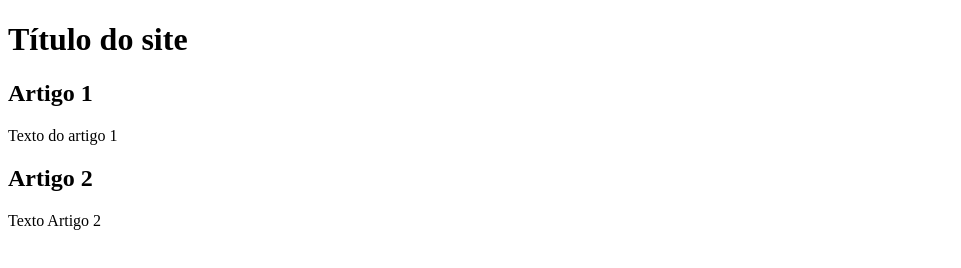
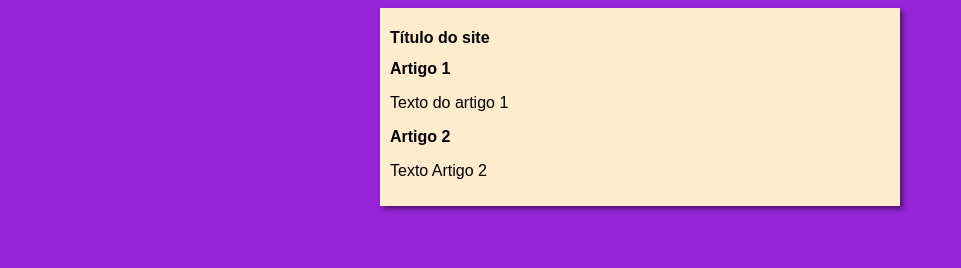
Before and after one commit to Paulo69420/projeto-site, a plain HTML site: page index.html in a window 1280 px wide. Shown: the whole page, without its empty margins (0-961 px from the left). Drawn offline with Linux system fonts and the light colour scheme.

Commit message:
Design feito usando CSS

```diff
--- /dev/null
+++ b/estilos/style.css
@@ -0,0 +1,17 @@
+* {
+    font-family:Arial, Helvetica, sans-serif ;
+    font-size: 16px;
+}
+
+body {
+    background-color: rgb(149, 37, 214);
+
+}
+
+main {
+    background-color:blanchedalmond;
+    width: 500px;
+    margin: auto;
+    padding: 10px;
+    box-shadow: 3px 3px 5px rgba(0, 0, 0, 0.473) ;
+}
--- a/index.html
+++ b/index.html
@@ -4,6 +4,7 @@
     <meta charset="UTF-8">
     <meta name="viewport" content="width=device-width, initial-scale=1.0">
     <title>Acessa meu site - título</title>
+    <link rel="stylesheet" href="estilos/style.css">
 </head>
 <body>
     <main>
```
